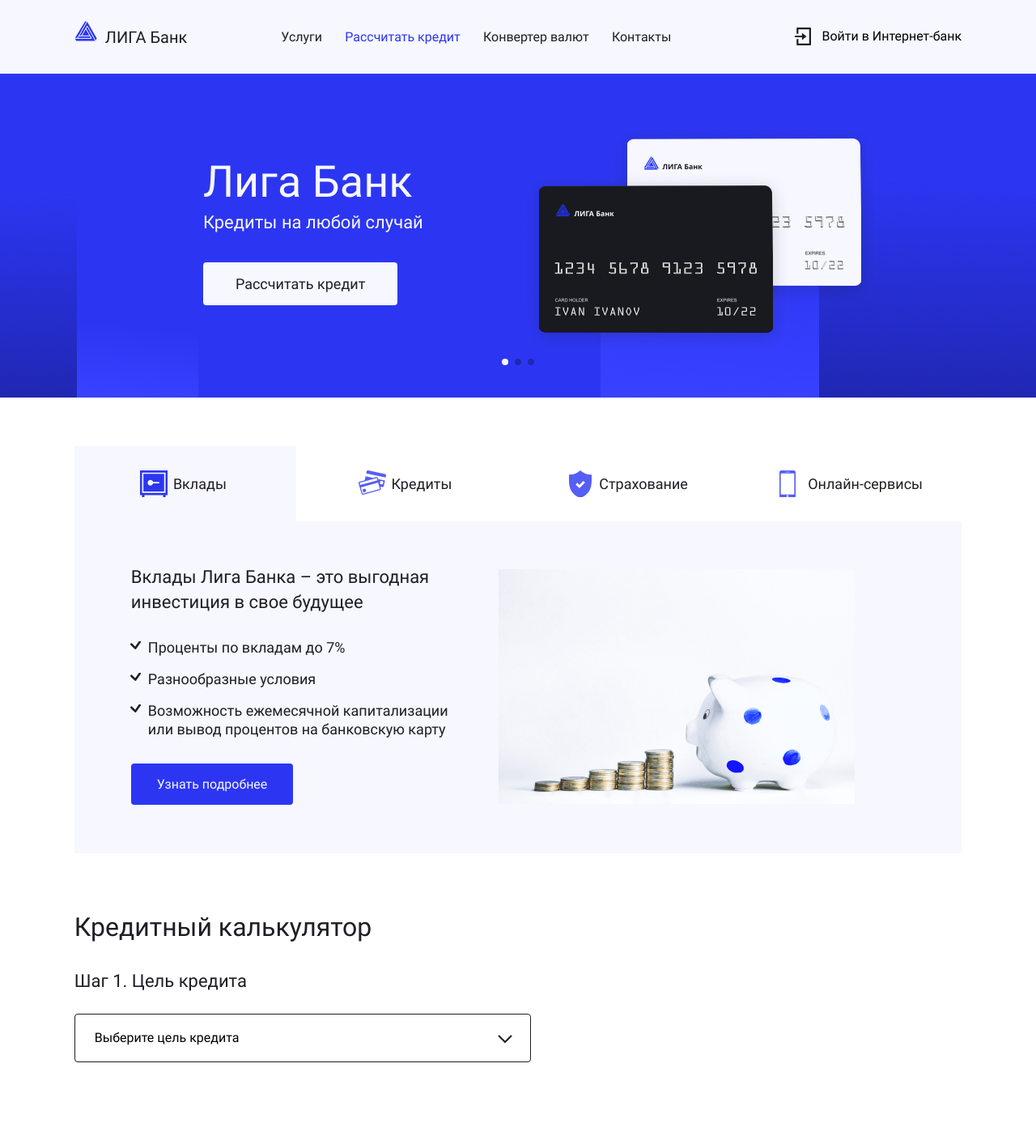
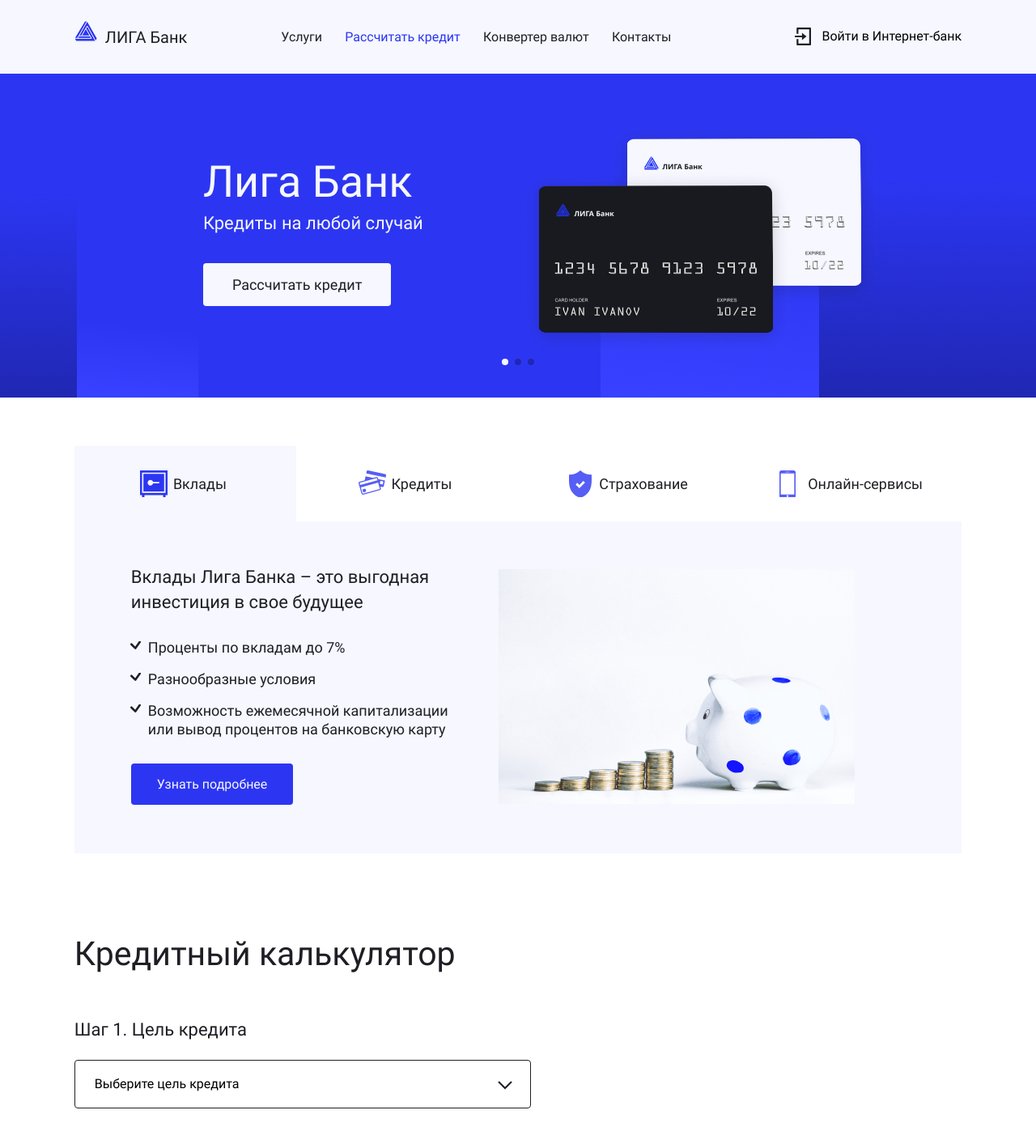
Before and after one commit to iBreadInside/Fadeev_Ligabank-2, a React (Create React App) app in the folder ligabank/: page / in a window 1280 px wide. Shown: the whole page at 81% size. Before the commit the page ends 1347 px from the top, so only its background shows below. Built offline with nearby package versions, Linux system fonts and the light colour scheme; a web font is replaced by a local one.

Commit message:
Завершение стилизации сайта

```diff
--- a/ligabank/src/components/bid/bid.module.scss
+++ b/ligabank/src/components/bid/bid.module.scss
@@ -3,26 +3,11 @@
 
 .bid {
   grid-column: 1/3;
-  // width: 770px;
-  // margin: 0 auto 35px auto;
   background-color: transparent;
   text-align: center;
 
   padding: 48px 0 0 0;
   width: 100%;
-
-
-
-  // @media(max-width: 1023px) {
-  //   padding: 58px 0 0 0;
-  //   width: 100%;
-  //   margin: 0;
-  //   background: transparent;
-  // }
-
-  // @media(max-width: 767px) {
-  //   padding: 48px 0 0 0;
-  // }
 }
 
 .title {
@@ -32,28 +17,10 @@
   font-size: $font-size--default;
   line-height: $line-height--default;
   font-weight: 500;
-
-  // @media(max-width: 1023px) {
-  //   margin-bottom: 26px;
-  //   font-size: 18px;
-  // }
-
-  // @media(max-width: 767px) {
-  //   margin-bottom: 24px;
-  //   font-size: 16px;
-  // }
 }
 
 .list {
   margin: 0 0 32px 0;
-
-  // @media(max-width: 1023px) {
-  //   margin: 0 0 28px 0;
-  // }
-
-  // @media(max-width: 767px) {
-  //   margin-bottom: 32px;
-  // }
 }
 
 .dl {
@@ -63,56 +30,31 @@
   border-bottom: 1px solid $grey--line;
   flex-direction: column-reverse;
   align-items: flex-start;
-
-  // @media(max-width: 767px) {
-  //   flex-direction: column-reverse;
-  //   align-items: flex-start;
-  //   padding: 16px 0;
-  // }
 }
 
 .definition {
   font-weight: 500;
   font-size: 18px;
   margin: 0 0 4px 0;
-
-  // @media(max-width: 767px) {
-  //   margin: 0 0 4px 0;
-  //   font-size: 18px;
-  // }
 }
 
 .term {
-  // font-size: $font-size--default;
   color: $grey--modal;
   margin: 0;
 }
 
 .fieldset {
-  // display: grid;
-  // grid-template-columns: 1fr 1fr;
-  // grid-gap: 30px;
-  // grid-column: 1/2;
   margin: 0 0 7px 0;
   padding: 0;
   border: none;
   display: flex;
   flex-direction: column;
-
-  // @media(max-width: 767px) {
-  //   display: flex;
-  //   flex-direction: column;
-  //   grid-gap: 0;
-  //   margin-bottom: 30px;
-  // }
 }
 
 .input {
   background-color: transparent;
   border: 1px solid $black--default;
   border-radius: 4px;
-  // padding: 18px;
-  // font-size: 18px;
   padding: 20px 14px;
   margin-bottom: 20px;
 
@@ -123,46 +65,16 @@
   &::placeholder {
     color: $grey--text;
   }
-
-  // @media(max-width: 1023px) {
-  //   padding-left: 24px;
-  //   padding-right: 24px;
-  // }
-
-  // @media(max-width: 767px) {
-  //   width: 100%;
-  //   margin-bottom: 20px;
-  //   padding: 20px 14px;
-
-  //   font-size: 16px;
-
-  //   &:last-child {
-  //     margin-bottom: 0;
-  //   }
-  // }
 }
 
 .submit {
   @include button;
   @include interactive;
-  // min-width: 198px;
-  // color: $grey--background;
-  // background-color: $han-purple;
   border: none;
   padding: 18px;
-  // margin: 0;
   font-weight: 500;
   font-size: 14px;
   width: 100%;
-
-  // @media(max-width: 1023px) {
-  //   width: 100%;
-  //   margin: 0;
-  // }
-
-  // @media(max-width: 767px) {
-  //   font-size: 14px;
-  // }
 }
 
 @media (min-width: $tablet-width) {
@@ -208,14 +120,16 @@
 
 @media (min-width: $desktop-width) {
   .bid {
-    padding: 70px;
+    padding: 64px 70px;
     width: 770px;
     margin: 0 auto 35px auto;
+    background-color: $grey--background;
   }
 
   .title {
-    margin-bottom: 13px;
+    margin-bottom: 11px;
     font-size: 22px;
+    line-height: 31px;
   }
 
   .list {
@@ -229,5 +143,7 @@
 
   .submit {
     font-size: $font-size--default;
+    width: auto;
+    min-width: 198px;
   }
 }
--- a/ligabank/src/components/calculator/calculator.module.scss
+++ b/ligabank/src/components/calculator/calculator.module.scss
@@ -31,10 +31,20 @@
 }
 
 @media (min-width: $desktop-width) {
+  .calculator {
+    margin-top: 96px;
+  }
+
   .form {
     display: grid;
     align-items: flex-start;
     grid-template-columns: 51.5% auto;
     grid-column-gap: 67px;
   }
+
+  .title {
+    font-size: 41px;
+    line-height: 57px;
+    margin-bottom: 49px;
+  }
 }
--- a/ligabank/src/components/form/form.module.scss
+++ b/ligabank/src/components/form/form.module.scss
@@ -207,7 +207,7 @@
 @media (min-width: $desktop-width) {
   .fieldset {
     width: 100%;
-    margin: 0 0 63px 0;
+    margin: 0 0 68px 0;
     grid-column: 1/2;
   }
 
@@ -216,8 +216,12 @@
     font-size: 22px;
   }
 
+  .notice {
+    margin-top: 9px;
+  }
+
   .item {
-    margin-bottom: 25px;
+    margin-bottom: 23px;
   }
 
   .input {
@@ -228,4 +232,8 @@
   .limit {
     font-size: $font-size--default;
   }
+
+  .range__time {
+    margin-top: 19px;
+  }
 }
--- a/ligabank/src/components/offer/offer.module.scss
+++ b/ligabank/src/components/offer/offer.module.scss
@@ -5,6 +5,7 @@
   width: 100%;
   padding: 36px 15px;
   background-color: $grey--background;
+  margin-bottom: 60px;
 }
 
 .list {
@@ -55,6 +56,7 @@
 @media (min-width: $tablet-width) {
   .offer {
     padding: 56px 60px;
+    margin-bottom: 80px;
   }
 
   .list {
@@ -86,14 +88,16 @@
   .offer {
     grid-row: 1/3;
     grid-column: 2/3;
+    margin-top: 5px;
   }
 
   .list {
     grid-template-columns: auto auto;
     grid-row-gap: 29px;
+    grid-column-gap: 45px;
   }
 
   .title {
-    margin-bottom: 29px;
+    margin-bottom: 22px;
   }
 }
--- a/ligabank/src/components/select/select.module.scss
+++ b/ligabank/src/components/select/select.module.scss
@@ -110,11 +110,11 @@
 @media (min-width: $desktop-width) {
   .fieldset {
     grid-column: 1/2;
-    margin-bottom: 35px;
+    margin-bottom: 39px;
   }
 
   .legend {
-    margin-bottom: 25px;
+    margin-bottom: 22px;
     font-size: 22px;
     line-height: 31px;
   }
--- a/ligabank/src/components/services-item/services-item.module.scss
+++ b/ligabank/src/components/services-item/services-item.module.scss
@@ -123,7 +123,7 @@
   .title {
     font-size: 22px;
     line-height: 31px;
-    max-width: 395px;
+    max-width: 410px;
     margin-bottom: 29px;
   }
 
--- a/ligabank/src/components/services-slider/services-slider.module.scss
+++ b/ligabank/src/components/services-slider/services-slider.module.scss
@@ -192,7 +192,7 @@
     }
 
     &:nth-child(4) .img {
-      top: -24%;
+      top: -22%;
     }
   }
 }
--- a/ligabank/src/components/slide-item/slide-item.module.scss
+++ b/ligabank/src/components/slide-item/slide-item.module.scss
@@ -3,7 +3,7 @@
 
 .title {
   margin: 0;
-  margin-bottom: 6px;
+  margin-bottom: 7px;
   font-weight: bold;
   font-size: 38px;
   line-height: 45px;
@@ -83,6 +83,6 @@
   }
 
   .button__white {
-    padding: 16px 40px;
+    padding: 16px 36px;
   }
 }
```
